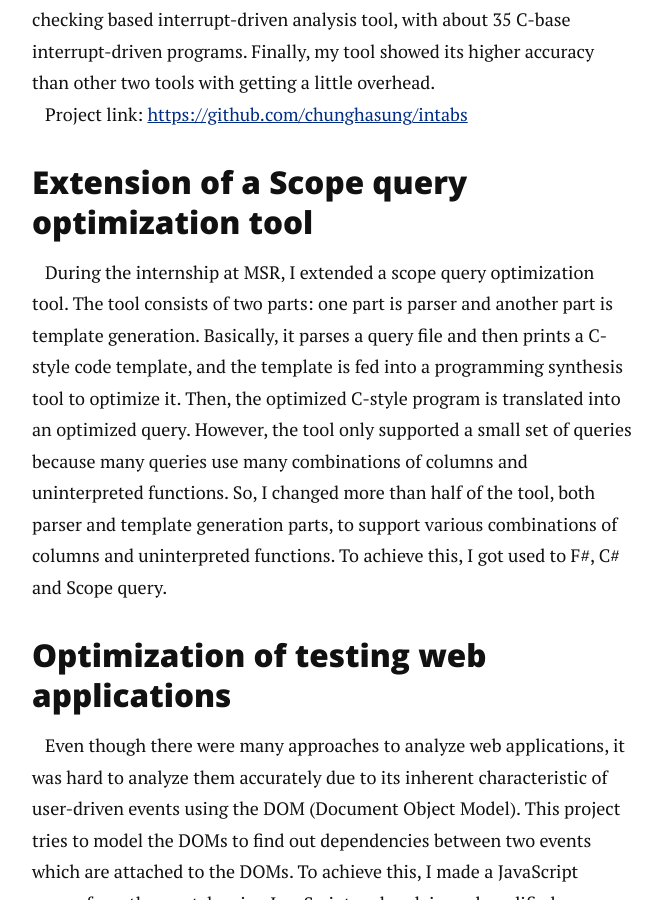
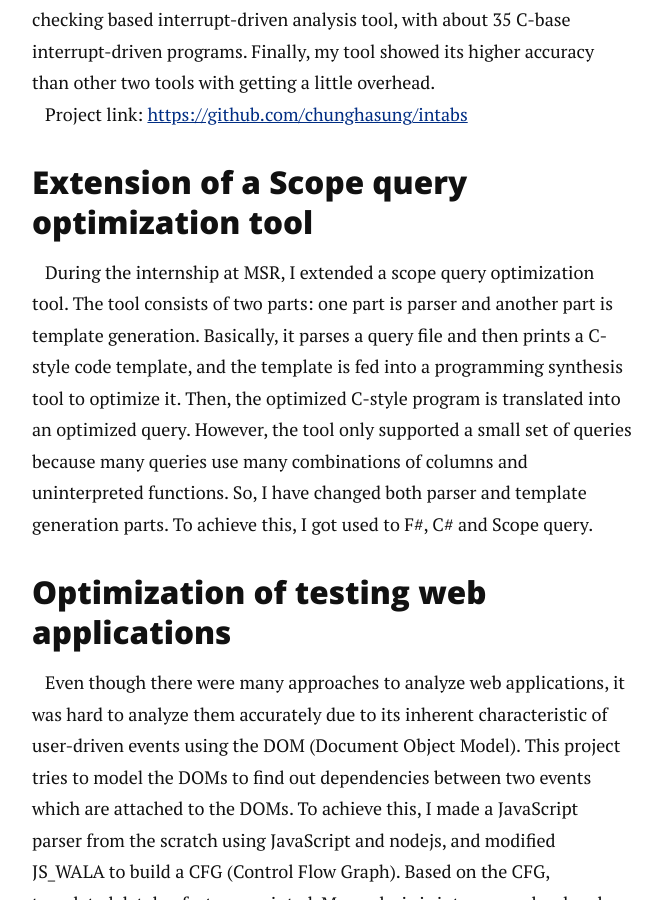
Before and after one commit to ChunghaSung/chunghaSung.github.io, a Jekyll site: the page built from projects.md, in a window 1280 px wide and 900 px high, scrolled down 968 px. Shown: the whole window, without its empty margins (308-970 px from the left). Built offline with Jekyll 4.4.1, drawn with Linux system fonts in a browser that asks for light colours; nearby versions of some CDN libraries.

Commit message:
remove some texts

```diff
--- a/projects.md
+++ b/projects.md
@@ -34,7 +34,7 @@ I compared our analysis to state-of-the-art techniques one of which is a thread-
 <a name="msrIntern"></a>
 <h3>Extension of a Scope query optimization tool</h3>
 <p>&nbsp;&nbsp;
-During the internship at MSR, I extended a scope query optimization tool. The tool consists of two parts: one part is parser and another part is template generation. Basically, it parses a query file and then prints a C-style code template, and the template is fed into a programming synthesis tool to optimize it. Then, the optimized C-style program is translated into an optimized query. However, the tool only supported a small set of queries because many queries use many combinations of columns and uninterpreted functions. So, I changed more than half of the tool, both parser and template generation parts, to support various combinations of columns and uninterpreted functions. To achieve this, I got used to F#, C# and Scope query.
+During the internship at MSR, I extended a scope query optimization tool. The tool consists of two parts: one part is parser and another part is template generation. Basically, it parses a query file and then prints a C-style code template, and the template is fed into a programming synthesis tool to optimize it. Then, the optimized C-style program is translated into an optimized query. However, the tool only supported a small set of queries because many queries use many combinations of columns and uninterpreted functions. So, I have changed both parser and template generation parts. To achieve this, I got used to F#, C# and Scope query.
 </p>
 
 <a name="jsdep"></a>
```
Also changed, not shown: 2 other files.
